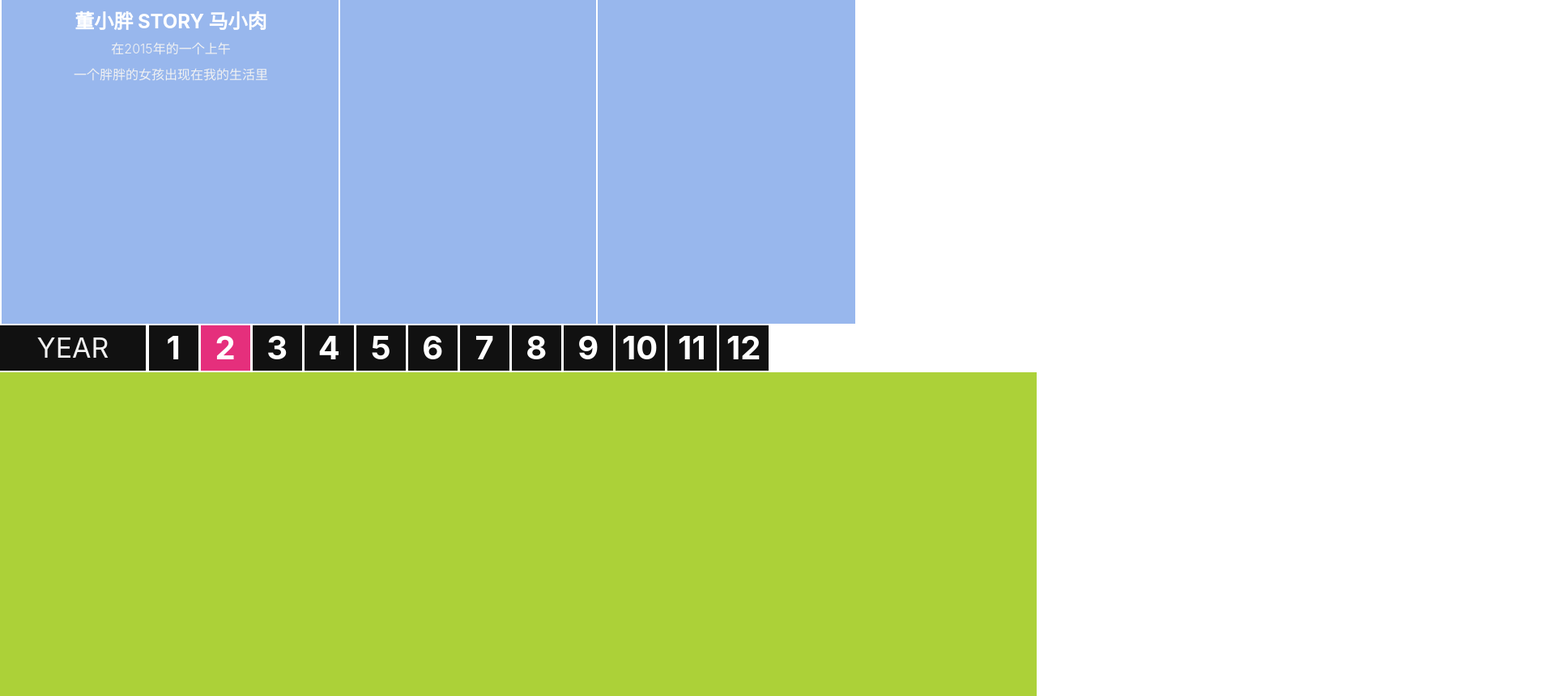
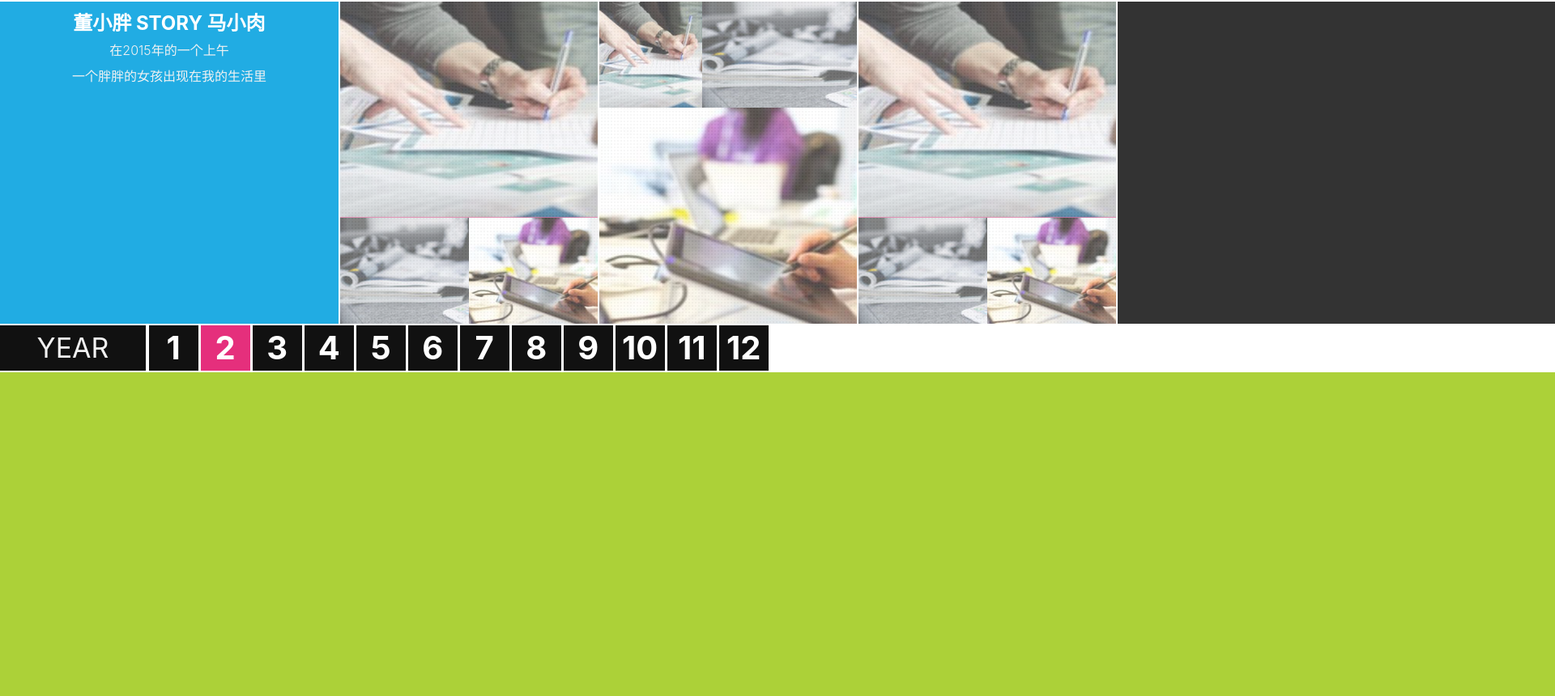
Before and after one commit to dmwin72015/nnd, a website: page public_new/assets/memory/index.html in a window 1280 px wide. Shown: the top 860 px of the page at 81% size, 1920 px wide, since content can reach past the window. Drawn offline with Linux system fonts and the light colour scheme.

Commit message:
add style

```diff
--- a/public_new/assets/memory/index.html
+++ b/public_new/assets/memory/index.html
@@ -26,23 +26,81 @@
         </div>
     </div>
     <div id="main">
-        <div class="half-sc-panel  top" id="description">
-            <div class="column description">
+        <div class="half-sc-panel  top">
+            <div class="column description" id="description">
                 <h3 class="title">{{title}}</h3>
                 <template v-for="item in lines">
-                    <p class="desc-txt" v-bind:class="style">
-                        {{item.text}}
-                    </p>
+                    <p class="desc-txt" v-bind:class="style">{{item.text}}</p>
                 </template>
             </div>
-            <div class="column image_01_g_p_p">
-
+            <div class="column dmImg g_p_p">
+                <div class="img-box img1">
+                    <img src="img-S-3.jpg" alt="">
+                    <div class="img-desc">
+                        <h4 class="title">拍摄于2015年</h4>
+                        <span>这是一段描述</span>
+                    </div>
+                </div>
+                <div class="img-box img2">
+                    <img src="img-S-1.jpg" alt="">
+                    <div class="img-desc">
+                        <h4 class="title">拍摄于2015年</h4>
+                        <span>这是一段描述</span>
+                    </div>
+                </div>
+                <div class="img-box img3">
+                    <img src="img-S-2.jpg" alt="">
+                    <div class="img-desc">
+                        <h4 class="title">拍摄于2015年</h4>
+                        <span>这是一段描述</span>
+                    </div>
+                </div>
             </div>
-            <div class="column image_01_g_p_p">
-
+            <div class="column dmImg p_p_g">
+                <div class="img-box img1">
+                    <img src="img-S-3.jpg" alt="">
+                    <div class="img-desc">
+                        <h4 class="title">拍摄于2015年</h4>
+                        <span>这是一段描述</span>
+                    </div>
+                </div>
+                <div class="img-box img2">
+                    <img src="img-S-1.jpg" alt="">
+                    <div class="img-desc">
+                        <h4 class="title">拍摄于2015年</h4>
+                        <span>这是一段描述</span>
+                    </div>
+                </div>
+                <div class="img-box img3">
+                    <img src="img-S-2.jpg" alt="">
+                    <div class="img-desc">
+                        <h4 class="title">拍摄于2015年</h4>
+                        <span>这是一段描述</span>
+                    </div>
+                </div>
             </div>
-            <div class="column image_01_g_p_p">
-
+            <div class="column dmImg g_p_p">
+                <div class="img-box img1">
+                    <img src="img-S-3.jpg" alt="">
+                    <div class="img-desc">
+                        <h4 class="title">拍摄于2015年</h4>
+                        <span>这是一段描述</span>
+                    </div>
+                </div>
+                <div class="img-box img2">
+                    <img src="img-S-1.jpg" alt="">
+                    <div class="img-desc">
+                        <h4 class="title">拍摄于2015年</h4>
+                        <span>这是一段描述</span>
+                    </div>
+                </div>
+                <div class="img-box img3">
+                    <img src="img-S-2.jpg" alt="">
+                    <div class="img-desc">
+                        <h4 class="title">拍摄于2015年</h4>
+                        <span>这是一段描述</span>
+                    </div>
+                </div>
             </div>
         </div>
         <div class="nav-placehold">
--- a/public_new/assets/memory/main.css
+++ b/public_new/assets/memory/main.css
@@ -21,8 +21,18 @@ a {
     text-decoration: none;
 }
 
-h1,h2,h3,h4,h5,h6 ,p{
+h1,
+h2,
+h3,
+h4,
+h5,
+h6,
+p {
     margin: 0;
+}
+
+img {
+    max-width: 100%;
 }
 
 
@@ -60,7 +70,7 @@ html {
 html>body {
     min-height: 100%;
     /*font-family: -apple-system-font, "Helvetica Neue", Tahoma, "PingFang SC", "lantinghei sc", "Microsoft Yahei", sans-serif;*/
-    font-family: Source Sans Pro,-apple-system,BlinkMacSystemFont,Segoe UI,Roboto,Helvetica Neue,Arial,sans-serif,"Microsoft Yahei";
+    font-family: Source Sans Pro, -apple-system, BlinkMacSystemFont, Segoe UI, Roboto, Helvetica Neue, Arial, sans-serif, "Microsoft Yahei";
     font-size: 13px;
     line-height: 1.4;
 }
@@ -246,9 +256,10 @@ html>body {
     height: 100%;
 }
 
-#main .top{
+#main .top {
     height: 400px !important;
     overflow: hidden;
+    border-top: 2px solid #fff;
 }
 
 #main .bottom {
@@ -256,24 +267,32 @@ html>body {
     background-color: #acd138;
 }
 
+.half-sc-panel {
+    width: 4000px;
+    background: #333;
+}
+
 .nav-placehold {
     position: relative;
     height: 60px;
 }
 
-.half-sc-panel .column {
+.column {
+    width: 320px;
+    background: transparent url('pixel-pattern.png') 0 0 repeat;
+}
+
+.column {
     height: 100%;
     float: left;
-    border-left: 2px solid #fff;
-    margin-right: -2px;
-    background: #98b7ed;
+    border-right: 2px solid #fff;
 }
 
-.description {
+.column.description {
     width: 420px;
     padding: 10px;
-    background-color: #21ace3;
     font-weight: 300;
+    background: #21ace3;
 }
 
 .description .title {
@@ -289,6 +308,78 @@ html>body {
     line-height: 2em;
 }
 
-.image_01_g_p_p {
-    width: 320px;
+.dmImg .img-box {
+    /*    border: 2px solid #fff;
+    margin: -2px -2px 0 0;*/
 }
+
+.img-box {
+    float: left;
+    position: relative;
+    overflow: hidden;
+    cursor: pointer;
+}
+
+.img-box>img {
+    width: 100%;
+    height: 100%;
+    display: block;
+}
+
+.img-box .img-desc {
+    position: absolute;
+    left: 0;
+    bottom: 0;
+    width: 100%;
+    padding: 5px;
+    background-color: #e52f7c;
+    color: #fff;
+    transition: transform 0.2s ease-out;
+    transform: translateY(100%);
+}
+
+.img-box:after {
+    position: absolute;
+    left: 0;
+    top: 0;
+    content: " ";
+    width: 100%;
+    height: 100%;
+    background: transparent url('pixel-pattern.png') 0 0 repeat;
+    opacity: 0.3;
+    transition: all 0.2s;
+}
+
+.img-box:hover:after {
+    opacity: 0;
+}
+
+.img-box:hover .img-desc {
+    transform: translateY(0%);
+}
+
+.g_p_p .img1 {
+    width: 100%;
+    height: 67%;
+}
+
+.g_p_p .img2,
+.g_p_p .img3 {
+    height: 33%;
+    width: 50%;
+}
+
+.p_p_g .img1 {
+    width: 40%;
+    height: 33%;
+}
+
+.p_p_g .img2 {
+    width: 60%;
+    height: 33%;
+}
+
+.p_p_g .img3 {
+    width: 100%;
+    height: 67%;
+}
--- a/public_new/assets/memory/pic.js
+++ b/public_new/assets/memory/pic.js
@@ -132,7 +132,11 @@ var appDesc = new Vue({
             time: Date.now()
         }]
     },
-    methods: {},
+    methods: {
+        style:function(){
+            console.log(arguments);
+        }
+    },
     computed: {
         style: function () {
             console.log(arguments);
```
